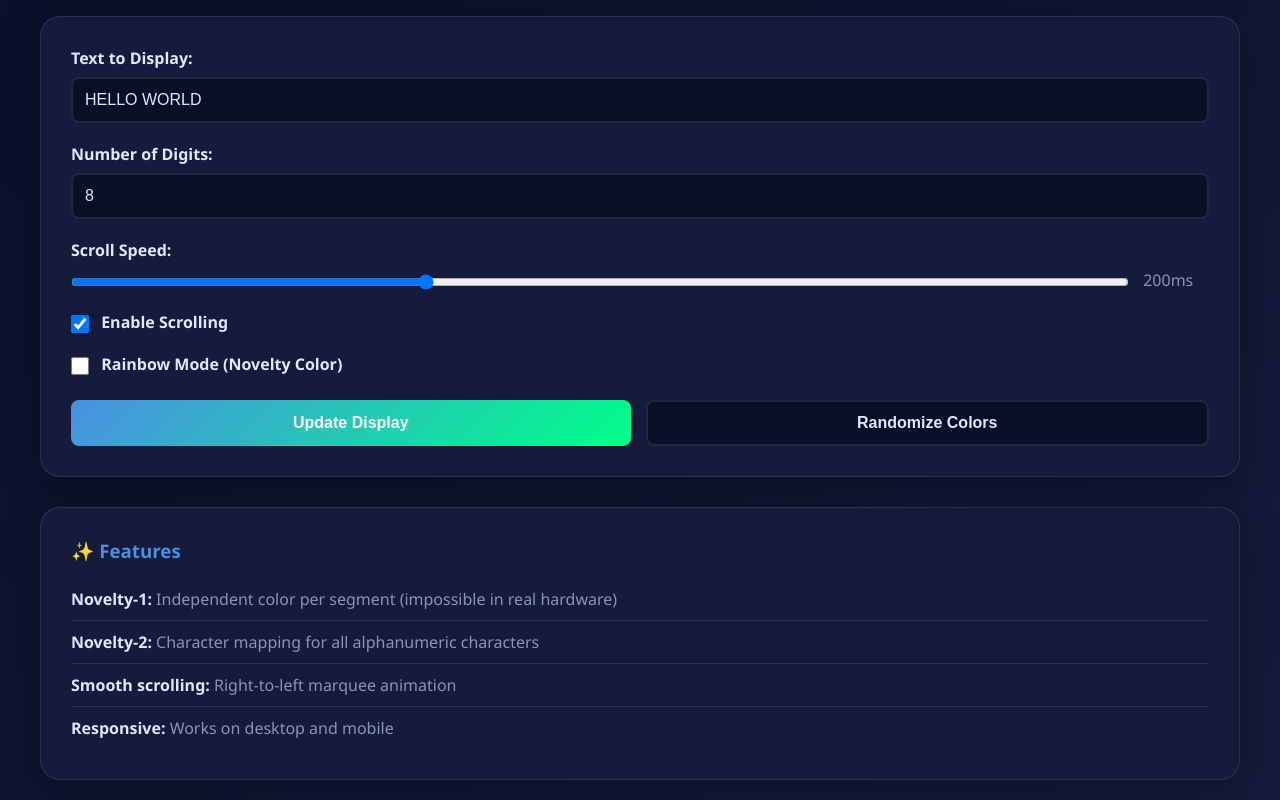
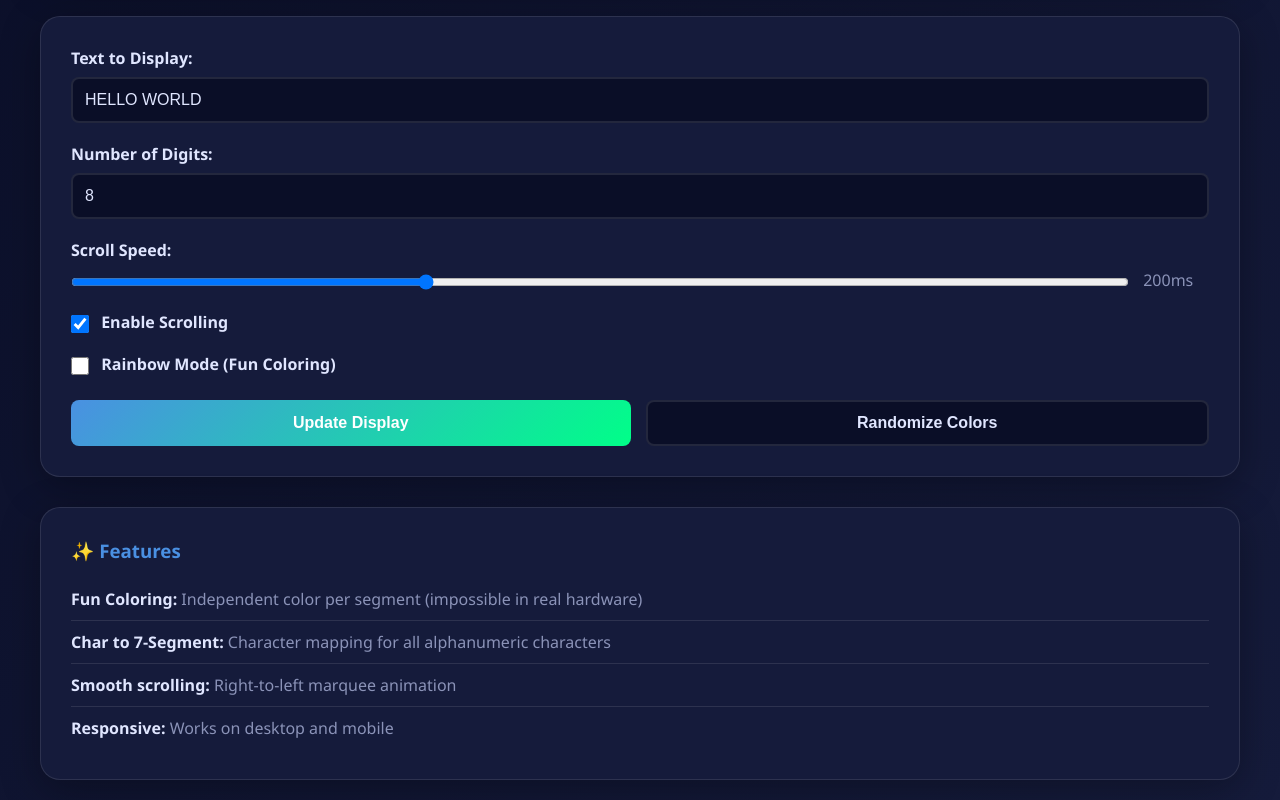
Before and after one commit to drestanto/seven-segment, a plain HTML site: page index.html in a window 1280 px wide. Shown: the part 403-1203 px from the top of the page. Drawn offline with Linux system fonts and the light colour scheme.

Commit message:
edit naming

```diff
--- a/index.html
+++ b/index.html
@@ -50,7 +50,7 @@
             <div class="control-group">
                 <label>
                     <input type="checkbox" id="rainbowMode">
-                    Rainbow Mode (Novelty Color)
+                    Rainbow Mode (Fun Coloring)
                 </label>
             </div>
 
@@ -64,8 +64,8 @@
         <div class="info-section">
             <h3>✨ Features</h3>
             <ul>
-                <li><strong>Novelty-1:</strong> Independent color per segment (impossible in real hardware)</li>
-                <li><strong>Novelty-2:</strong> Character mapping for all alphanumeric characters</li>
+                <li><strong>Fun Coloring:</strong> Independent color per segment (impossible in real hardware)</li>
+                <li><strong>Char to 7-Segment:</strong> Character mapping for all alphanumeric characters</li>
                 <li><strong>Smooth scrolling:</strong> Right-to-left marquee animation</li>
                 <li><strong>Responsive:</strong> Works on desktop and mobile</li>
             </ul>
```
Also changed, not shown: README.md.
